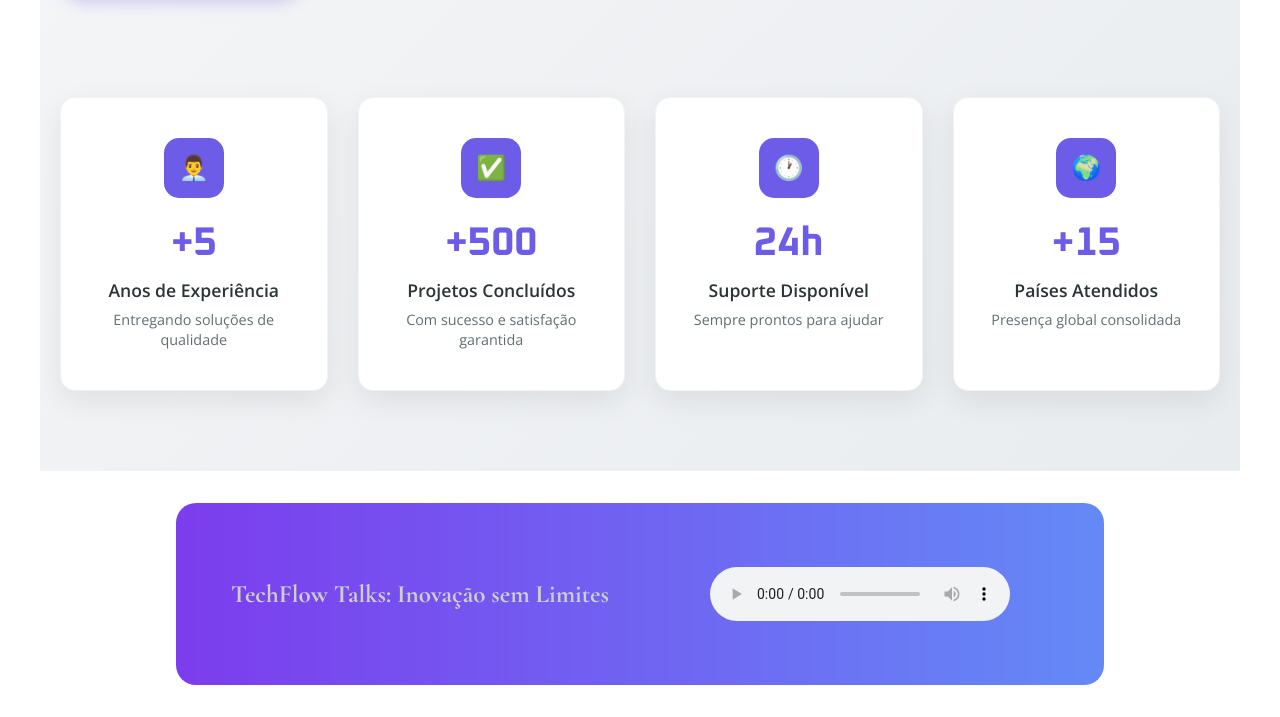
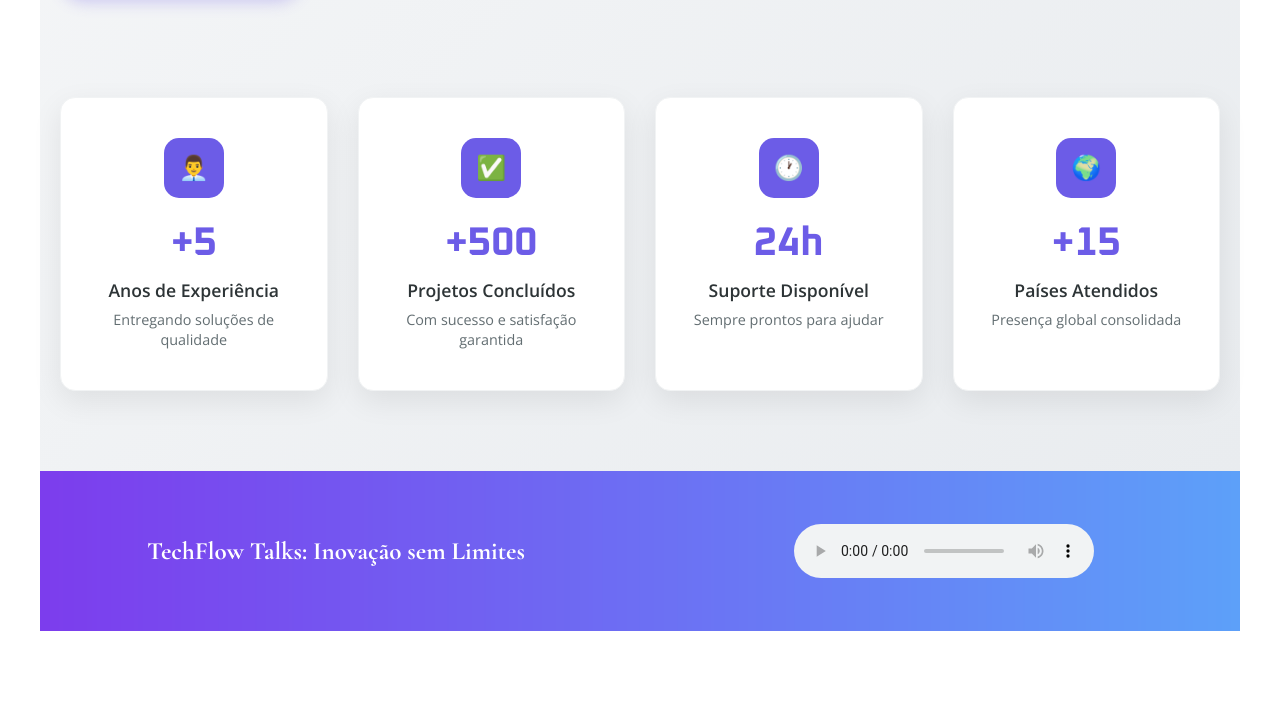
Before and after one commit to jaunvava/1-avaliacao-introducao-web, a plain HTML site: page projeto/projeto_layout.html in a window 1280 px wide. Shown: the part 839-1556 px from the top of the page. After the commit the page ends 1470 px from the top, so only its background shows below. Drawn offline with nearby package versions, Linux system fonts and the light colour scheme; a web font is replaced by a local one.

Commit message:
estilos de secao 4 atualizadas

```diff
--- a/projeto/projeto_layout.html
+++ b/projeto/projeto_layout.html
@@ -106,7 +106,8 @@
       </section>
 
       <!-- seção 4 Alisson -->
-      <section class="audio">
+      <section >
+
         <div class="fundo-player">
           <div class="texto">
             <h3>TechFlow Talks: Inovação sem Limites</h3>
@@ -115,13 +116,14 @@
           <div class="audio1">
             <audio controls>
               <source
-                src="/1-avaliacao-introducao-web/projeto/assets/CapCut_TTS_Andrew II_D20250920_T143643.mp3"
-                type=""
+                src="/projeto/assets/CapCut_TTS_Andrew II_D20250920_T143643.mp3"
               />
             </audio>
           </div>
         </div>
+
       </section>
+
       <!-- footer -->
       <footer></footer>
     </main>
--- a/projeto/style.css
+++ b/projeto/style.css
@@ -272,27 +272,26 @@
 
 /* seção 3 */
 
+
 /* seção 4 */
-.audio {
-  display: flex;
-}
+
 
 .fundo-player {
-  width: 100%;
+  max-width: 1200px;
+  margin: 0 auto;
+  height: 10rem;
   display: grid;
   align-items: center;
   grid-template-columns: 1fr 1fr;
   gap: 1rem;
-  margin: 2rem 11rem 2rem 11rem;
-  padding: 4rem 2rem 4rem 2rem;
-  border-radius: 20px;
-  background-image: url(/1-avaliacao-introducao-web/projeto/assets/background\ audio.png);
+  padding: 80px 20px auto;
+  background-image: url(/projeto/assets/background\ audio.png);
   background-repeat: no-repeat;
-  background-size: 1200px;
+  background-size: 100%;
 }
 
 .fundo-player h3 {
-  color: #cecece;
+  color: #ffffff;
   font-weight: 1800;
   font-family: "Cormorant Garamond", serif;
   font-size: 25px;
```
